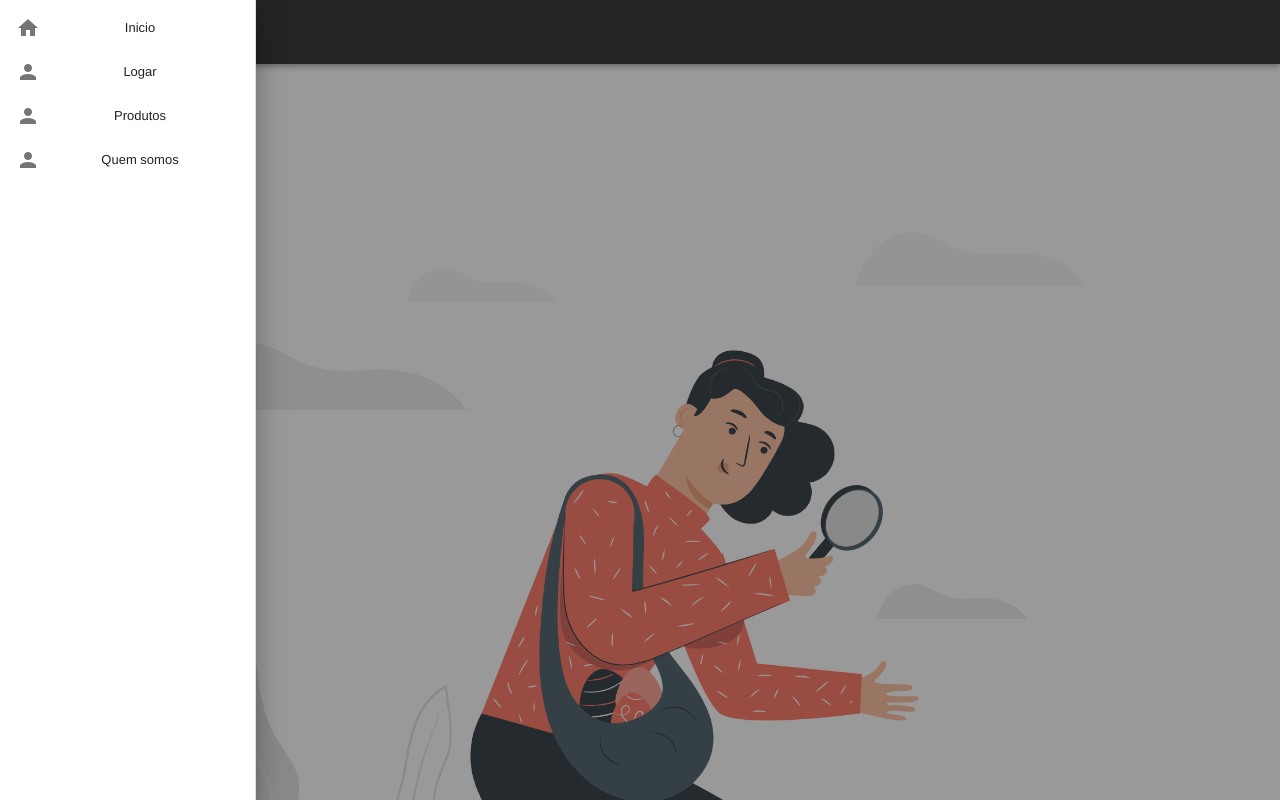
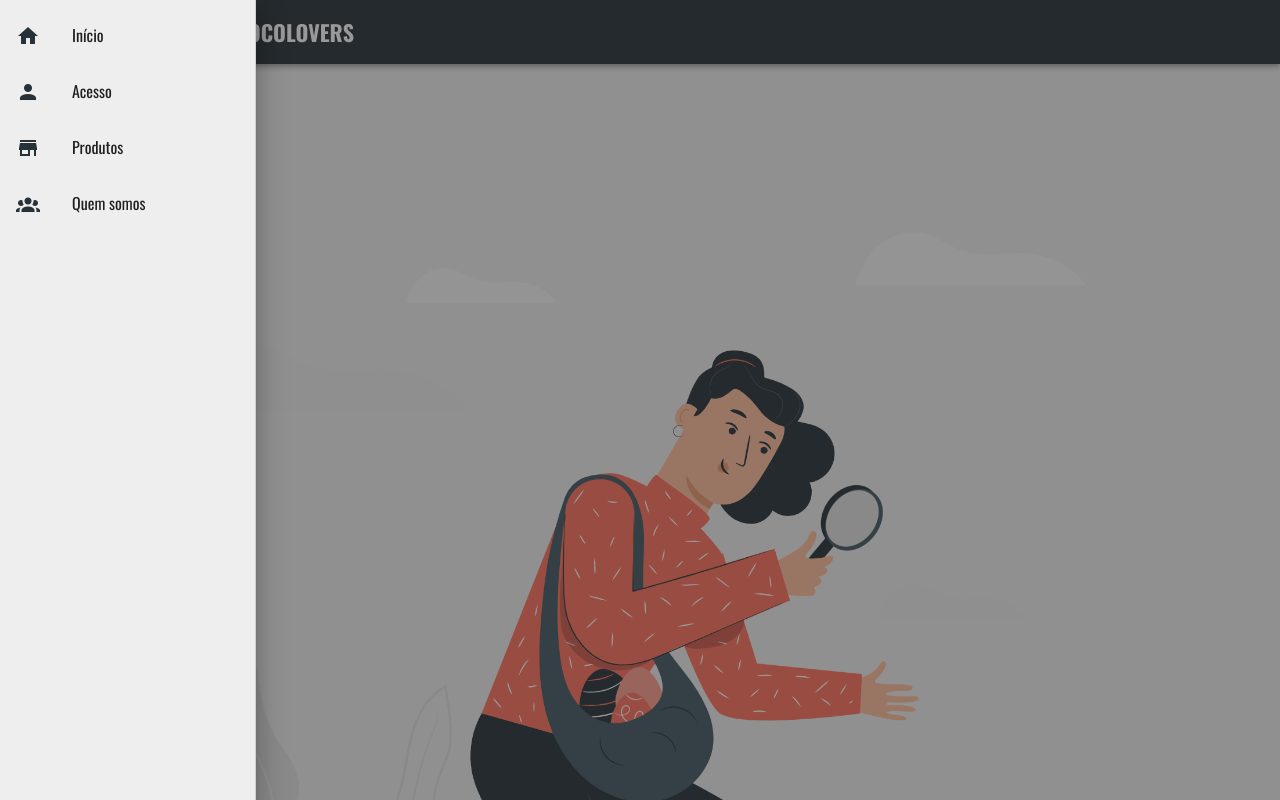
Before and after one commit to Rocha-Vinicius/hackathon-luna, a Vue app: page / in a window 1280 px wide. Both pictures are taken after a click on the button 40 px from the left and 32 px from the top of the page. Shown: the top 800 px of the page. Built offline with nearby package versions, Linux system fonts and the light colour scheme.

Commit message:
Add atualizações layout

```diff
--- a/src/App.vue
+++ b/src/App.vue
@@ -1,18 +1,17 @@
 <template>
-  <main>
-  <div id="app">
-    <nav class="space">
-      <Header/>
-    </nav>
+  <v-app>
+    <Header />
+    <v-main>
       <router-view/>
-  </div>
-  <Footer/>
-  </main>
+    </v-main>
+    <Footer />
+  </v-app>
 </template>
 
 <script>
 import Header from './components/Header.vue'
 import Footer from './components/Footer.vue'
+
 export default {
   name: 'App',
   components: {
@@ -23,16 +22,18 @@ import Footer from './components/Footer.vue'
 </script>
 
 <style>
+@import url('https://fonts.googleapis.com/css2?family=Oswald:wght@300;400;500;700&display=swap');
+
 #app {
-  font-family: Avenir, Helvetica, Arial, sans-serif;
-  -webkit-font-smoothing: antialiased;
-  -moz-osx-font-smoothing: grayscale;
-  text-align: center;
   color: #2c3e50;
-  height: auto;
-  min-height: 100vh;
+  font-family: 'Oswald', sans-serif;
+  background-color: #EEEEEE;
 }
-.space{
+a {
+  text-decoration: none;
+}
+
+.space {
   display: flex;
   flex-direction: column;
 }
--- a/src/components/Header.vue
+++ b/src/components/Header.vue
@@ -1,52 +1,69 @@
 <template>
-  <div class="mx-auto overflow-hidden" >
+  <div class="app-top-bar">
+
     <v-app-bar
-        color="deep-purple"
+      color="blue-grey darken-4"
       dark
+      text-align="end"
     >
         <v-app-bar-nav-icon @click="drawer = true"></v-app-bar-nav-icon>
 
-        <v-toolbar-title>Easter eggs Food</v-toolbar-title>
+        <v-toolbar-title>
+            <h1>CHOCOLOVERS</h1>
+        </v-toolbar-title>
     </v-app-bar>
 
     <v-navigation-drawer
       v-model="drawer"
       absolute
       temporary
+      class="grey lighten-3"
     >
       <v-list
         nav
-          dense
+
       >
         <v-list-item-group
           v-model="group"
-            active-class="deep-purple--text text--accent-4"
+          active-class="deep-orange--text text--darken-4"
+
         >
+          <router-link to="/">
+          <v-list-item>
+            <v-list-item-icon >
+              <v-icon color="blue-grey darken-4">mdi-home</v-icon>
+            </v-list-item-icon>
+            <v-list-item-title>Início</v-list-item-title>
+          </v-list-item>
+          </router-link>
+
+          <router-link to="/login">
           <v-list-item>
             <v-list-item-icon>
-                <v-icon>mdi-home</v-icon>
+              <v-icon color="blue-grey darken-4">mdi-account</v-icon>
             </v-list-item-icon>
-              <v-list-item-title>Inicio</v-list-item-title>
+            <v-list-item-title>Acesso</v-list-item-title>
           </v-list-item>
+          </router-link>
 
+          <router-link to="/produtos">
             <v-list-item>
                 <v-list-item-icon>
-                <v-icon>mdi-account</v-icon>
-              </v-list-item-icon>
-              <v-list-item-title>Logar</v-list-item-title>
-            </v-list-item>
-            <v-list-item>
-              <v-list-item-icon>
-                <v-icon>mdi-account</v-icon>
+                  <v-icon color="blue-grey darken-4">mdi-store</v-icon>
                 </v-list-item-icon>
                 <v-list-item-title>Produtos</v-list-item-title>
             </v-list-item>
+          </router-link>
+
+          <router-link to="/QuemSomos">
             <v-list-item>
                 <v-list-item-icon>
-                <v-icon>mdi-account</v-icon>
+                    <v-icon color="blue-grey darken-4">mdi-account-group</v-icon>
                 </v-list-item-icon>
                 <v-list-item-title>Quem somos</v-list-item-title>
             </v-list-item>
+          </router-link>
+
         </v-list-item-group>
       </v-list>
     </v-navigation-drawer>
@@ -58,10 +75,23 @@
     data: () => ({
       drawer: false,
       group: null,
-    }),
+    })
   }
 </script>
 
 <style scoped>
-
+.app-top-bar {
+  font-family: 'Oswald', sans-serif;
+  text-transform: none;
+}
+.app-top-bar a {
+  text-decoration: none;
+}
+h1 {
+  font-size: 22px;
+  padding-left: 150px;
+}
+.nav {
+  background-color: grey;
+}
 </style>
```
Lines whose indentation alone changed are shown as unchanged.
